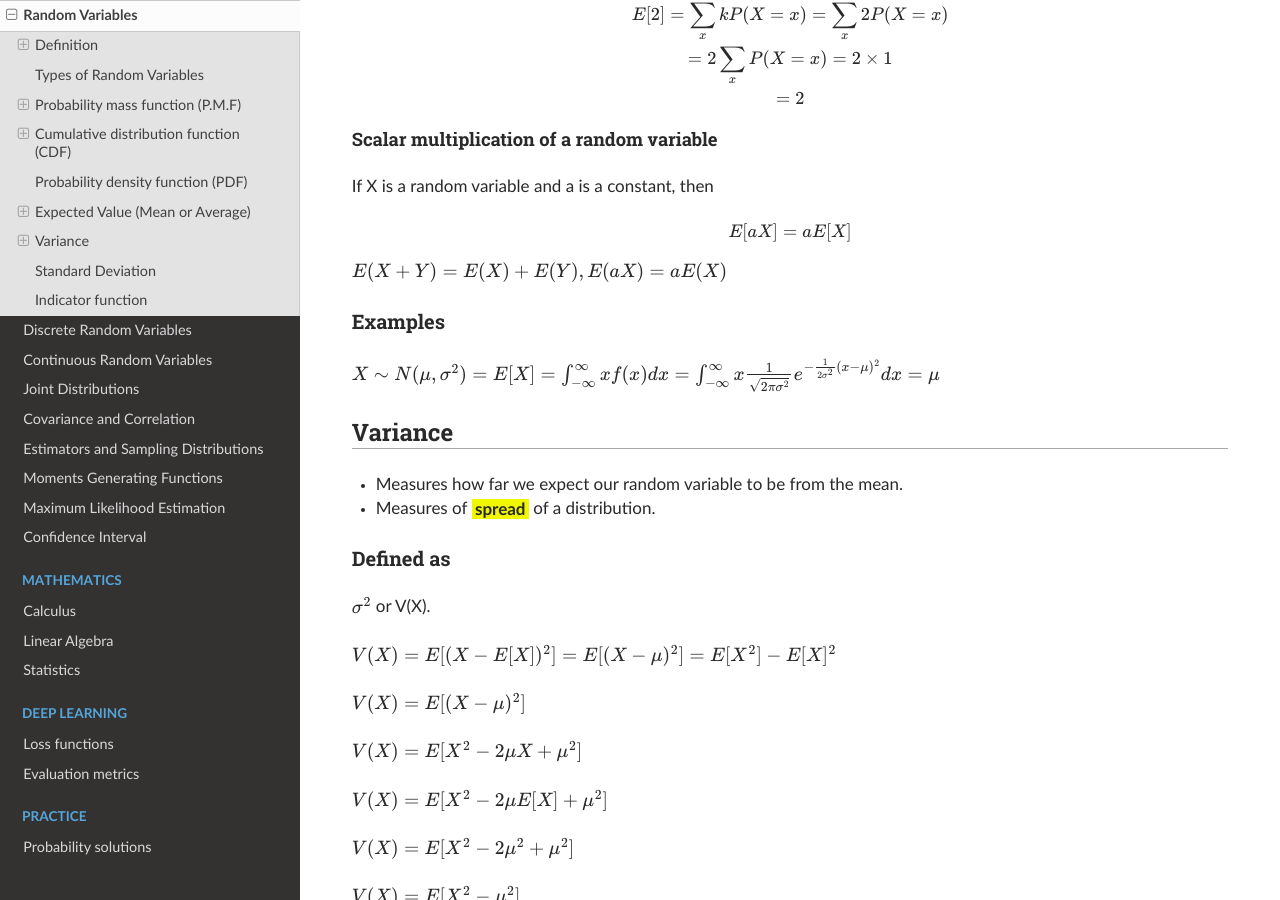
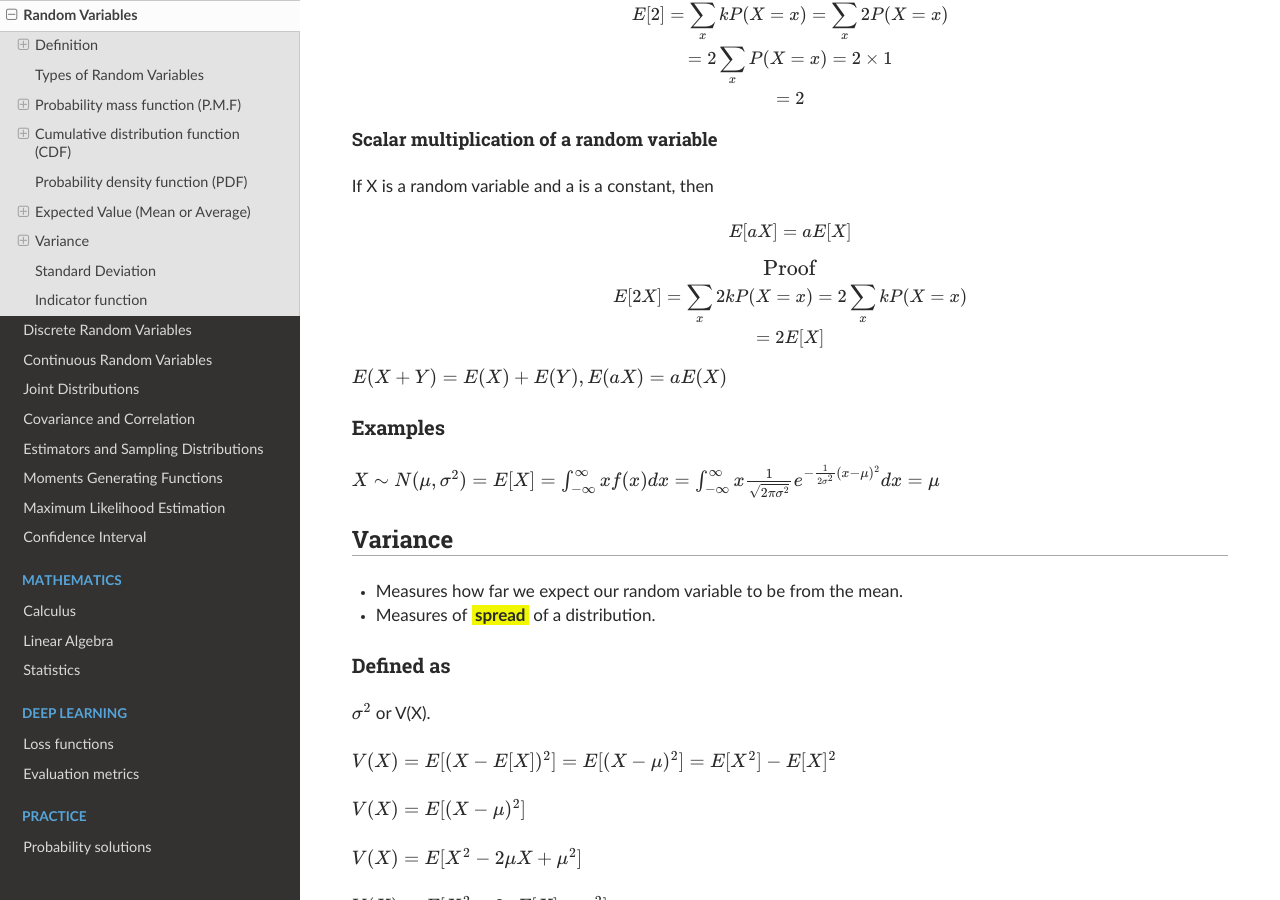
Before and after one commit to akkefa/ml-notes, a Sphinx documentation site: the page built from docs/probability/random_variable.md, in a window 1280 px wide and 900 px high, scrolled down 5493 px. Built offline with Sphinx 7.4.7 and the Read the Docs theme 2.0.0, drawn with Linux system fonts in a browser that asks for light colours.

Commit message:
new changes

```diff
--- a/docs/probability/random_variable.md
+++ b/docs/probability/random_variable.md
@@ -250,6 +250,16 @@ $$
 E[aX] = aE[X]
 $$
 
+$$
+\begin{gather}
+\large \text{Proof}\\
+E[2X] = \sum_{x} 2 k P(X=x) = 2 \sum_{x} k P(X=x) \\
+= 2 E[X]  \\
+\end{gather}
+$$
+
+
+
 $E(X+Y)=E(X)+E(Y), E(a X)=a E(X)$
 
 ### Examples
```
